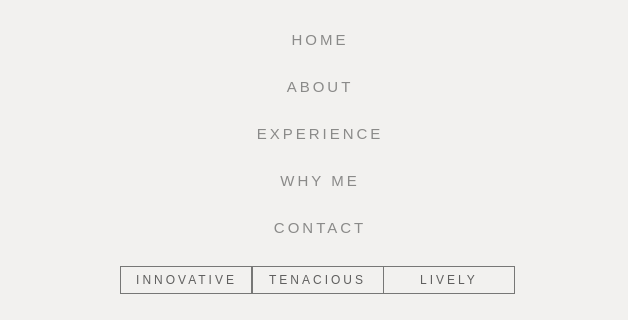
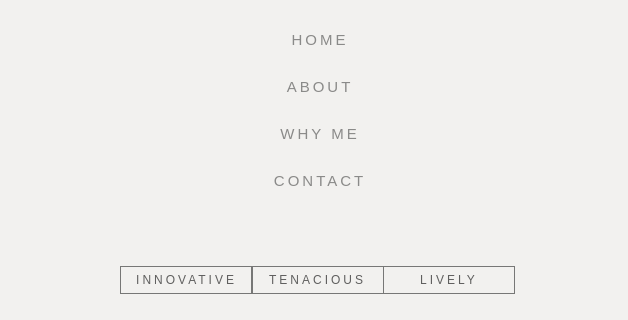
Before and after one commit to aideecantu/aideecantu.github.io, a plain HTML site: page index.html in a window 1280 px wide. Shown: the part 304-624 px from the top of the page, 0-628 px from the left. Drawn offline with Linux system fonts and the light colour scheme.

Commit message:
Removed button

```diff
--- a/index.html
+++ b/index.html
@@ -13,7 +13,7 @@
 			<div class="menu">
 				<div class="item" id="home-button">Home</div>
 				<div class="item" id="about-button">About</div>
-				<div class="item" id="experience-button">Experience</div>
+				<!--<div class="item" id="experience-button">Experience</div>-->
 				<div class="item" id="why-button">Why Me</div>
 				<div class="item" id="contact-button">Contact</div>
 			</div>
```
